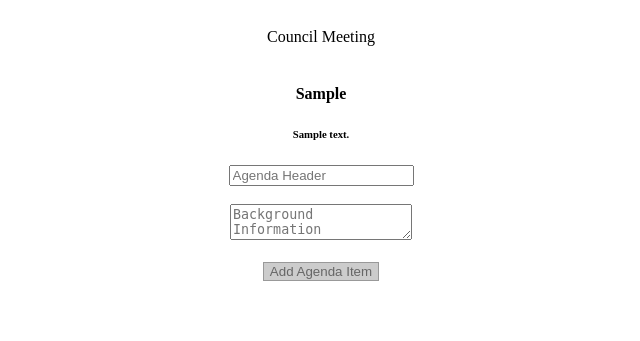
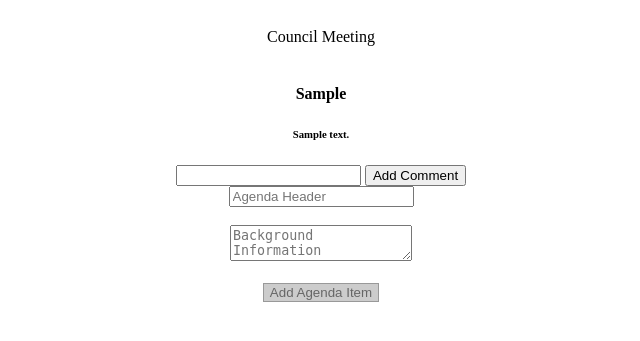
Before and after one commit to AliShahpurwala/mcssmeetings, a Django app: template meeting/templates/meeting.html in a window 1280 px wide. Shown: the top 341 px of the page, without its empty margins (319-959 px from the left). Run offline with Django 3.2, Linux system fonts and the light colour scheme; data comes from the database, SQL or seed files in the repository; both versions use the stored data as it was after the commit; tables that the repository leaves empty hold one stand-in row (values such as "Sample post"); the template is opened without the code that fills it: values that come from a table or form of the project are taken from there, most other values are stand-ins (such as "Sample title", 1, 10 or a date in 2020); some libraries are stand-ins or nearby versions.

Commit message:
Created an input for comments underneath an agenda item.

```diff
--- a/meeting/templates/meeting.html
+++ b/meeting/templates/meeting.html
@@ -13,6 +13,11 @@
 		<div>
 			<h4>{{ item.agendaHeader }}</h4>
 			<h6>{{ item.agendaMainText }}</h6>
+			<form method="POST" id="comment_for_{{item.id}}">
+				{% csrf_token %}
+				<input type="text" name="comment_text">
+				<button type="submit" name="create_new_comment">Add Comment</button>
+			</form>
 		</div>
 	{% endfor %}
 	{% if administratorStatus %}
```
Also changed, not shown: db.sqlite3.
